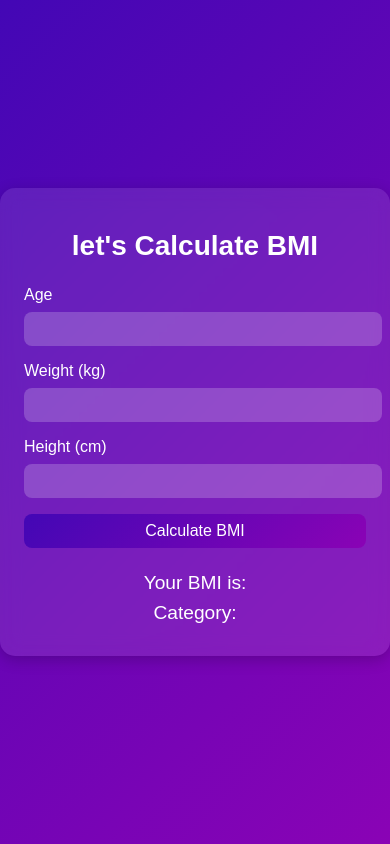
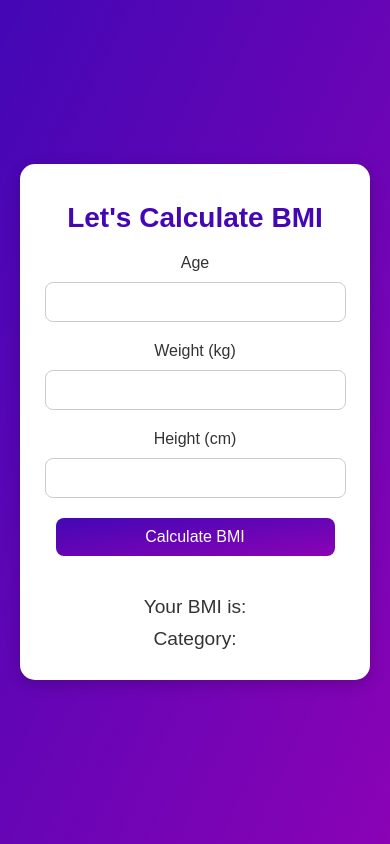
Before and after one commit to shihabuddin-dev/calculate-bmi, a plain HTML site: page index.html in a window 390 px wide. Drawn offline with Linux system fonts and the light colour scheme.

Commit message:
just addded new file and completed all responsive here

```diff
--- a/index.html
+++ b/index.html
@@ -4,14 +4,14 @@
 <head>
     <meta charset="UTF-8">
     <meta name="viewport" content="width=device-width, initial-scale=1.0">
-    <title>Calculate BMIr</title>
+    <title>Calculate BMI</title>
     <link rel="shortcut icon" href="images/favicon.ico" type="image/x-icon">
     <link rel="stylesheet" href="style.css">
 </head>
 
 <body>
     <div class="container">
-        <h1>let's Calculate BMI</h1>
+        <h1>Let's Calculate BMI</h1>
         <form id="bmiForm">
             <!-- Age Input -->
             <div class="input-group">
--- a/style.css
+++ b/style.css
@@ -1,8 +1,8 @@
-/* Gradient Background */
+/* Gradient Background (Top-Left to Bottom-Right) */
 body {
-    background: linear-gradient(135deg, #4307b5, #8a03b5);
+    background: linear-gradient(to bottom right, #4307b5, #8a03b5);
     font-family: Arial, sans-serif;
-    color: white;
+    color: #333;
     display: flex;
     justify-content: center;
     align-items: center;
@@ -12,97 +12,118 @@ body {
 
 /* Container Styling */
 .container {
-    background: rgba(255, 255, 255, 0.1);
-    backdrop-filter: blur(10px);
+    background: white;
     border-radius: 15px;
-    padding: 2rem;
-    width: 100%;
+    padding: 20px;
+    /* Margin inside the container */
+    width: calc(100% - 40px);
+    /* Account for 20px margin on both sides */
     max-width: 400px;
     box-shadow: 0 4px 15px rgba(0, 0, 0, 0.2);
     text-align: center;
+    margin: 20px;
+    /* Outer margin */
 }
 
 /* Heading */
 h1 {
     font-size: 2rem;
-    margin-bottom: 1.5rem;
-    color: white;
+    margin-bottom: 20px;
+    /* 20px margin */
+    color: #4307b5;
 }
 
 /* Input Group */
 .input-group {
-    margin-bottom: 1rem;
-    text-align: left;
+    margin-bottom: 20px;
+    /* 20px margin */
+    text-align: center;
+    /* Center-align input fields */
 }
 
 .input-group label {
     display: block;
-    margin-bottom: 0.5rem;
+    margin-bottom: 10px;
+    /* Half of 20px for better spacing */
     font-size: 1rem;
-    color: white;
+    color: #333;
 }
 
 .input-group input {
-    width: 100%;
-    padding: 0.75rem;
-    border: none;
+    width: 80%;
+    /* Adjust width for better centering */
+    padding: 10px;
+    border: 1px solid #ccc;
     border-radius: 8px;
-    background: rgba(255, 255, 255, 0.2);
-    color: white;
     font-size: 1rem;
+    text-align: center;
+    /* Center-align text inside input */
 }
 
 .input-group input:focus {
     outline: none;
-    background: rgba(255, 255, 255, 0.3);
+    border-color: #8a03b5;
+    box-shadow: 0 0 5px rgba(138, 3, 181, 0.5);
 }
 
 /* Button Styling */
 button {
-    width: 100%;
-    padding: 0.75rem;
+    width: 80%;
+    /* Match input width */
+    padding: 10px;
     border: none;
     border-radius: 8px;
-    background: linear-gradient(135deg, #4307b5, #8a03b5);
+    background: linear-gradient(to bottom right, #4307b5, #8a03b5);
     color: white;
     font-size: 1rem;
     cursor: pointer;
     transition: background 0.3s ease;
+    margin-bottom: 20px;
+    /* 20px margin */
 }
 
 button:hover {
-    background: linear-gradient(135deg, #8a03b5, #4307b5);
+    background: linear-gradient(to bottom right, #8a03b5, #4307b5);
 }
 
 /* Result Styling */
 #result {
-    margin-top: 1.5rem;
+    margin-top: 20px;
+    /* 20px margin */
 }
 
 #result p {
     font-size: 1.2rem;
-    margin: 0.5rem 0;
+    margin: 10px 0;
+    /* 10px margin for better spacing */
 }
 
 #bmiValue,
 #bmiCategory {
     font-weight: bold;
-    color: #ffcc00;
+    color: #8a03b5;
     /* Highlight color for results */
 }
 
 /* Responsive Design */
 @media (max-width: 480px) {
     .container {
-        padding: 1.5rem;
+        padding: 20px;
+        /* Maintain 20px padding */
+        width: calc(100% - 40px);
+        /* Account for 20px margin on both sides */
     }
 
     h1 {
         font-size: 1.75rem;
+        margin-bottom: 20px;
+        /* 20px margin */
     }
 
     .input-group input,
     button {
-        padding: 0.5rem;
+        width: 90%;
+        /* Adjust width for smaller screens */
+        padding: 10px;
     }
 }
```
